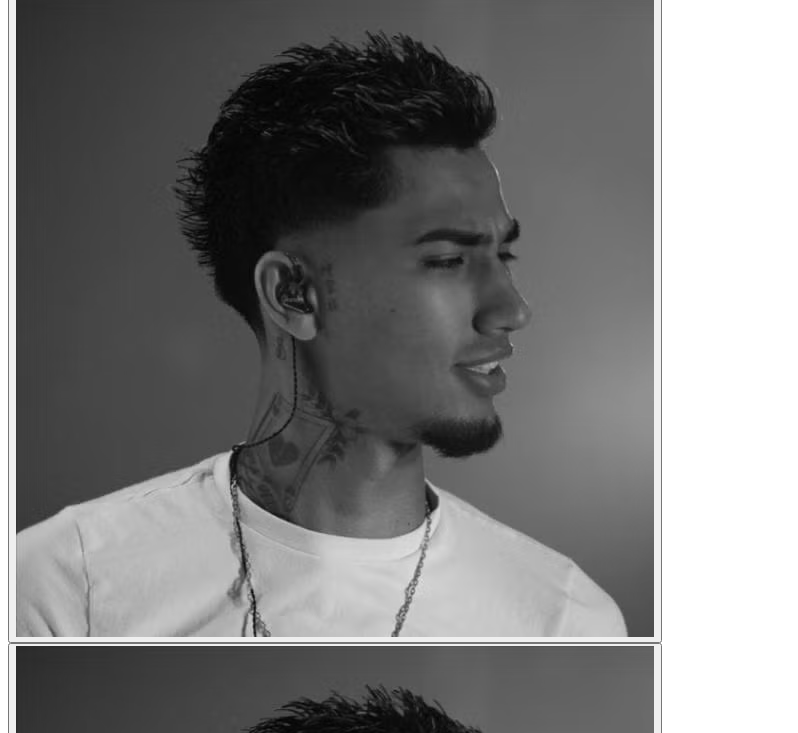
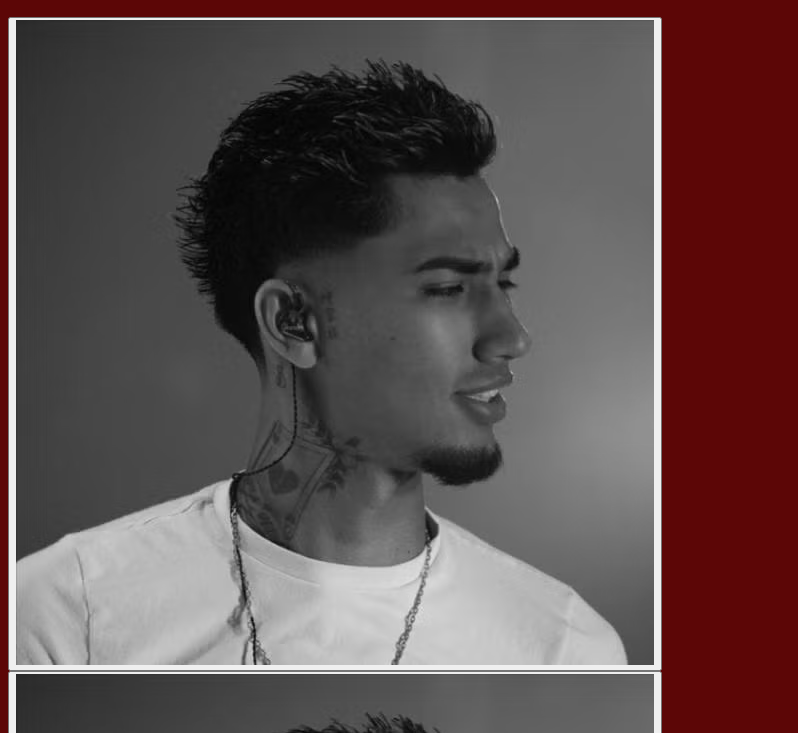
Before and after one commit to andressacoelhoo/teclado-musical, a plain HTML site: page index.html in a window 1280 px wide. Shown: the part 138-871 px from the top of the page, without its empty margins (0-798 px from the left). Drawn offline with Linux system fonts and the light colour scheme.

Commit message:
salvando

```diff
--- a/index.html
+++ b/index.html
@@ -4,6 +4,7 @@
     <meta charset="UTF-8">
     <meta name="viewport" content="width=device-width, initial-scale=1.0">
     <title>Document</title>
+    <link rel="stylesheet" href="style.css"
 </head>
 <body>
     <h1> Efeitos som</h1>
@@ -13,10 +14,11 @@
      <button class="tecla tecla-som-1"><img src="./ghaardd.avif" </button>
      <button class="tecla tecla-som-1"><img src="./ghaardd.avif" </button>
      <button class="tecla tecla-som-1"><img src="./ghaardd.avif" </button>
-     <button class="tecla tecla-som-1"><img src="./ghaardd.avif" </button>
+     <button  class="tecla tecla-som-1"><img src="./ghaardd.avif" </button>
      <button class="tecla tecla-som-1"><img src="./ghaardd.avif" </button>
      <button class="tecla tecla-som-1"><img src="./ghaardd.avif" </button>
      <button class="tecla tecla-som-1"><img src="./ghaardd.avif" </button>
     </section>
+
 </body>
 </html>
--- /dev/null
+++ b/reset.css
@@ -0,0 +1,48 @@
+/* http://meyerweb.com/eric/tools/css/reset/
+   v2.0 | 20110126
+   License: none (public domain)
+*/
+
+html, body, div, span, applet, object, iframe,
+h1, h2, h3, h4, h5, h6, p, blockquote, pre,
+a, abbr, acronym, address, big, cite, code,
+del, dfn, em, img, ins, kbd, q, s, samp,
+small, strike, strong, sub, sup, tt, var,
+b, u, i, center,
+dl, dt, dd, ol, ul, li,
+fieldset, form, label, legend,
+table, caption, tbody, tfoot, thead, tr, th, td,
+article, aside, canvas, details, embed,
+figure, figcaption, footer, header, hgroup,
+menu, nav, output, ruby, section, summary,
+time, mark, audio, video {
+	margin: 0;
+	padding: 0;
+	border: 0;
+	font-size: 100%;
+	font: inherit;
+	vertical-align: baseline;
+}
+/* HTML5 display-role reset for older browsers */
+article, aside, details, figcaption, figure,
+footer, header, hgroup, menu, nav, section {
+	display: block;
+}
+body {
+	line-height: 1;
+}
+ol, ul {
+	list-style: none;
+}
+blockquote, q {
+	quotes: none;
+}
+blockquote:before, blockquote:after,
+q:before, q:after {
+	content: '';
+	content: none;
+}
+table {
+	border-collapse: collapse;
+	border-spacing: 0;
+}
--- a/style.css
+++ b/style.css
@@ -0,0 +1,19 @@
+:root{
+    --cinza:#aaa;
+    --vermelho:red;
+    --vermelho-escuro:rgb(92,6,6);
+    --branca:white;
+    --luz:rgb(93,89,89);
+
+}
+
+body{
+align-items: center;
+background-color: var(--vermelho-escuro);
+display: flex;
+justify-content: center;
+flex-direction: column;
+min-height: 100vh;
+
+
+}
```
